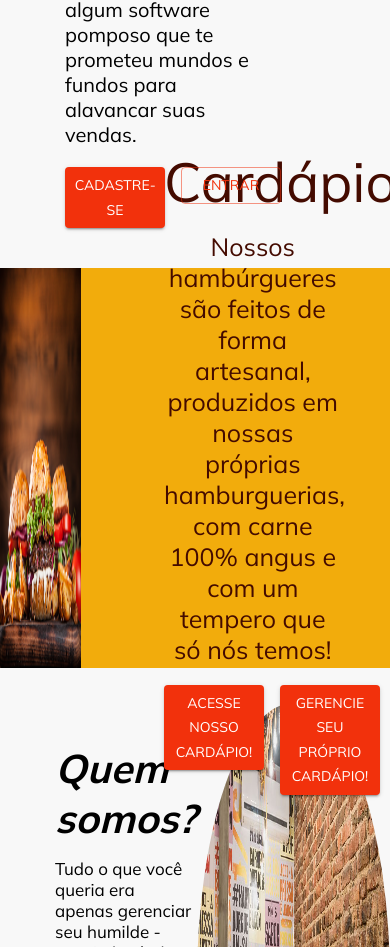
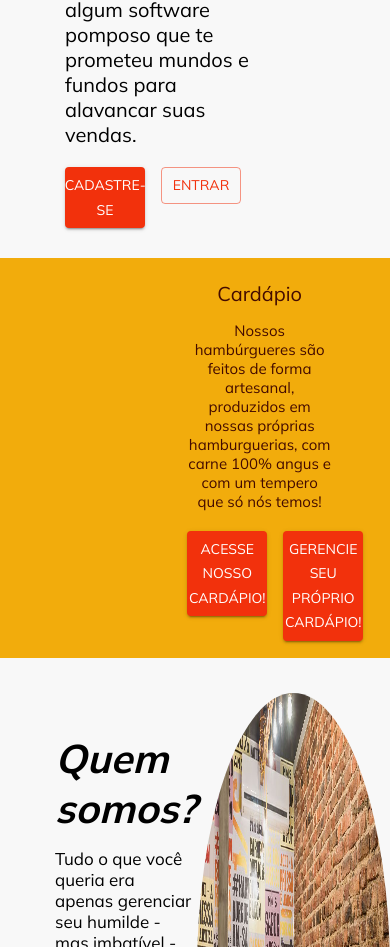
Before and after one commit to Josirocha/dev_burguer, a React (Vite) app: page / in a window 390 px wide. Shown: the part 1168-2115 px from the top of the page. Built offline with nearby package versions, Linux system fonts and the light colour scheme.

Commit message:
fix: erro de sintaxe

```diff
--- a/src/Components/Cardapio/Cardapio.module.css
+++ b/src/Components/Cardapio/Cardapio.module.css
@@ -22,6 +22,7 @@
 .textContainer {
     width: 40%;
 }
+
 .textBox {
     color: #440b00;
     margin-left: 30%;
@@ -30,6 +31,7 @@
     justify-content: center;
 
 }
+
 .title {
     font-size: 55px;
     margin-top: 5px;
@@ -42,10 +44,221 @@
     text-align: center;
 
 }
+
 .botao {
     margin-top: 20px;
     text-align: center;
 }
-a {
-    text-decoration: none;
+
+@media (min-width: 2400px) {
+    .cardapioContainer {
+        margin-top: 40px;
+        width: 100%;
+        height: 45em;
+    }
+
+    .hamburguerContainer {
+        width: 100%;
+        height: 45em;
+
+    }
+
+    .hamburguer {
+        width: 100%;
+        height: 45em;
+    }
+
+
+
+    .textBox {
+        margin-left: 10%;
+        width: 75%;
+    }
+
+    .title {
+        font-size: 100px;
+        margin-top: 5px;
+    }
+
+    .descricao {
+        margin-top: 15px;
+        font-size: 38px;
+        text-align: center;
+
+    }
+
+    .botao {
+        margin-top: 20px;
+        margin-left: 20%;
+        text-align: center;
+        width: 100px;
+        font-size: 35px;
+    }
+
 }
+
+
+@media (min-width: 1900px) {
+    .cardapioContainer {
+        margin-top: 40px;
+        width: 100%;
+        height: 30em;
+    }
+
+    .hamburguerContainer {
+        width: 100%;
+        height: 30em;
+
+    }
+
+    .hamburguer {
+        width: 120%;
+        height: 30em;
+    }
+
+    .textBox {
+        margin-left: 30%;
+        width: 50%;
+    }
+
+    .title {
+        font-size: 80px;
+        margin-top: 5px;
+    }
+
+    .descricao {
+        margin-top: 15px;
+        font-size: 30px;
+        text-align: center;
+
+    }
+
+    .botao {
+        margin-top: 20px;
+
+        text-align: center;
+        width: 100px;
+        font-size: 35px;
+    }
+}
+
+@media (max-width: 1100px) {
+    .cardapioContainer {
+        margin-top: 30px;
+        width: 100%;
+        height: 20em;
+    }
+
+    .hamburguerContainer {
+        width: 100%;
+        height: 20em;
+
+    }
+
+    .hamburguer {
+        width: 120%;
+        height: 20em;
+    }
+
+    .textBox {
+        margin-left: 30%;
+        width: 50%;
+    }
+
+    .title {
+        font-size: 35px;
+        margin-top: 5px;
+    }
+
+    .descricao {
+        margin-top: 15px;
+        font-size: 18px;
+        text-align: center;
+    }
+
+
+}
+
+
+@media (max-width: 800px) {
+    .cardapioContainer {
+        margin-top: 30px;
+        width: 100%;
+        height: 20em;
+    }
+
+    .hamburguerContainer {
+        width: 100%;
+        height: 20em;
+
+    }
+
+    .hamburguer {
+        width: 120%;
+        height: 20em;
+    }
+
+    .textBox {
+        margin-left: 30%;
+        width: 50%;
+    }
+
+    .title {
+        font-size: 20px;
+        margin-top: 5px;
+    }
+
+    .descricao {
+        margin-top: 15px;
+        font-size: 15px;
+        text-align: center;
+    }
+    Button {
+        width: 120px;
+
+
+
+    }
+}
+
+
+
+@media (max-width: 600px) {
+    .cardapioContainer {
+        margin-top: 30px;
+        width: 100%;
+        height: 25em;
+    }
+
+    .hamburguerContainer {
+        width: 100%;
+        height: 25em;
+
+    }
+
+    .hamburguer {
+        display: none;
+    }
+
+    .textBox {
+        margin-left: 30%;
+        width: 50%;
+    }
+
+    .title {
+        font-size: 20px;
+        margin-top: 5px;
+    }
+
+    .descricao {
+        margin-top: 15px;
+        font-size: 15px;
+        text-align: center;
+    }
+    Button {
+        width: 80px;
+
+
+
+    }
+}
--- a/src/Components/TextHome/TextHome.module.css
+++ b/src/Components/TextHome/TextHome.module.css
@@ -39,6 +39,7 @@
     .containerText {
         margin-top: 160px;
     }
+
     .textPrincipal {
         font-size: 50px;
     }
@@ -52,6 +53,7 @@
         width: 280px;
         font-size: 60px;
     }
+
     .containerBg {
         width: 50%;
     }
@@ -62,7 +64,8 @@
 
 
 }
-@media (max-width: 1900px) {
+
+@media (min-width: 1900px) {
     .textPrincipal {
         font-size: 45px;
     }
@@ -78,29 +81,7 @@
     }
 
 }
-@media (max-width: 1500px) {
-    .textPrincipal {
-        font-size: 35px;
-    }
 
-    .descrição {
-        font-size: 20px;
-        margin-top: 18px;
-    }
-
-    Button {
-        width: 280px;
-        font-size: 60px;
-    }
-    .containerBg {
-        width: 50%;
-    }
-
-    .imagem {
-        width: 90%;
-    }
-
-}
 
 @media (max-width: 1100px) {
     .containerBg {
@@ -115,6 +96,9 @@
 
 }
 
+
+
+
 @media (max-width: 800px) {
     .textPrincipal {
         text-align: center;
@@ -124,6 +108,7 @@
         font-size: 20px;
         margin-top: 18px;
     }
+
     .imagem {
         margin-top: 150px;
         width: 100%;
@@ -150,6 +135,7 @@
     .imagem {
         width: 0%;
     }
+
     Button {
         width: 100px;
         font-size: 40px;
```
